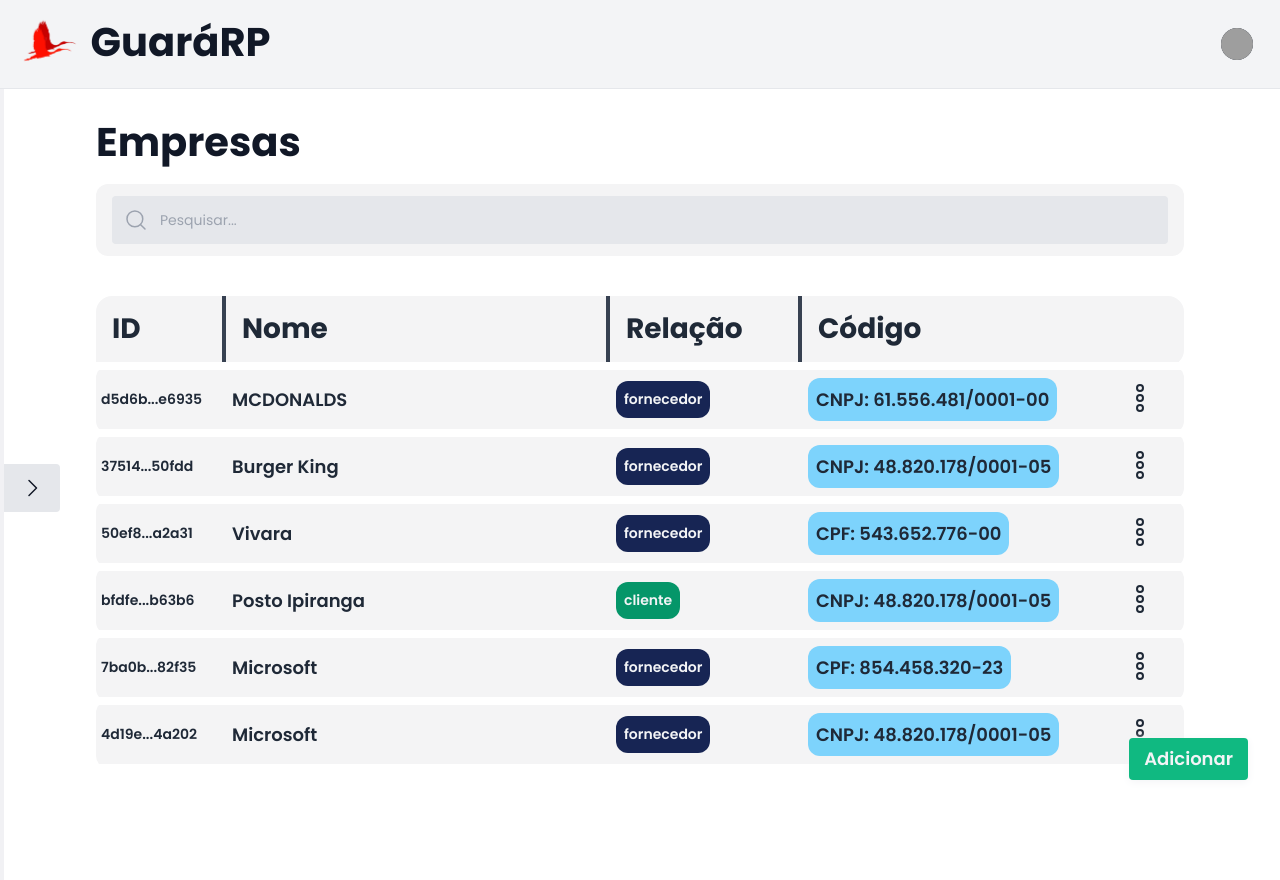
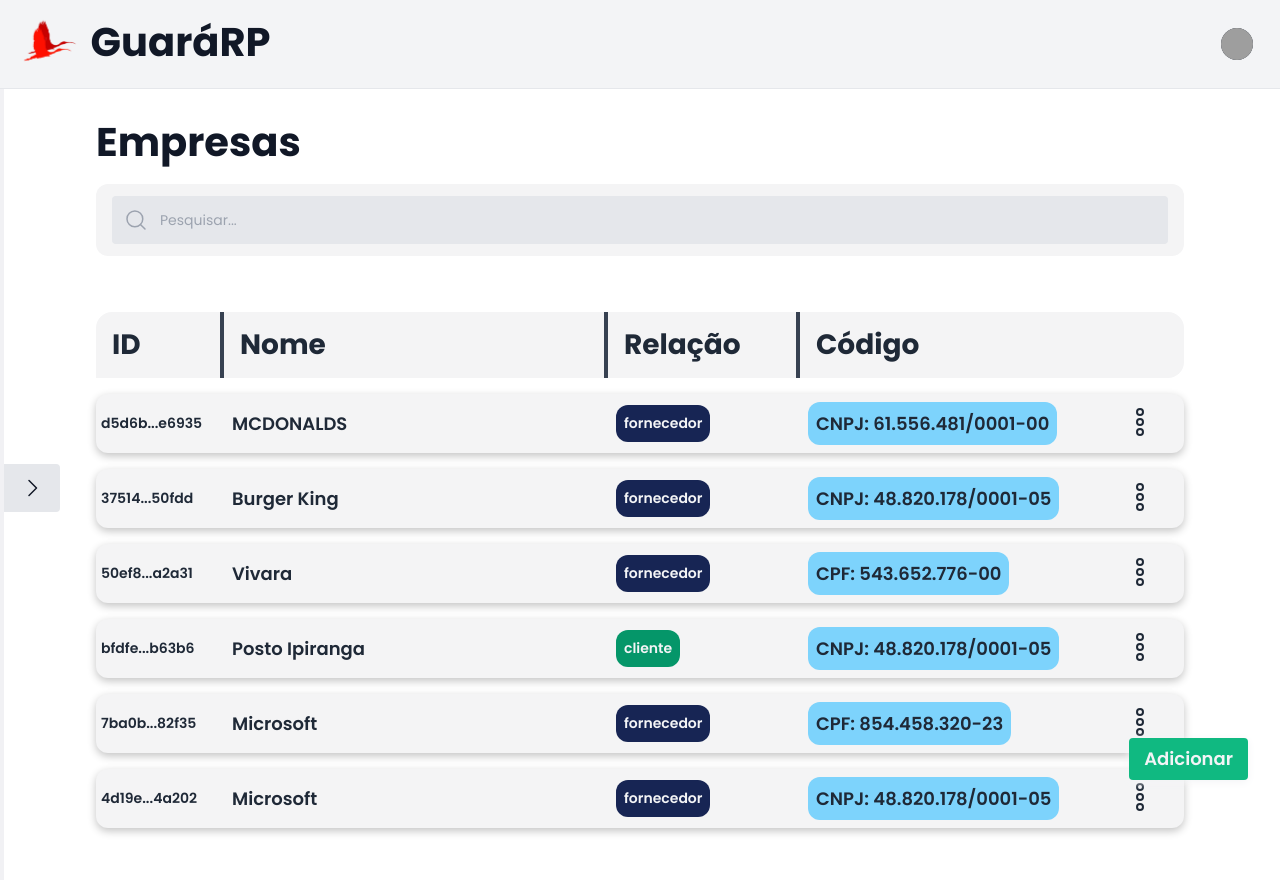
Before and after one commit to Teamtanic/Codigo-Frontend, a React (Vite) app: page /empresas in a window 1280 px wide. Built offline with nearby package versions, Linux system fonts and the light colour scheme; grey boxes are pictures that could not be loaded.

Commit message:
Add row spacing

```diff
--- a/src/screens/Home/Company/ListCompany.tsx
+++ b/src/screens/Home/Company/ListCompany.tsx
@@ -114,10 +114,10 @@ export function ListCompany() {
                     </Card>
 
                     <div className="mt-10">
-                        <table className="w-full">
+                        <table className="w-full border-separate border-spacing-y-4 ">
                             <thead >
                                 <Card asChild  >
-                                    <tr className="w-full py-3 text-left border-b-8 border-white dark:border-gray-700">
+                                    <tr className="w-full py-3 text-left dark:border-gray-700 ">
                                         <th className="py-3 px-4 rounded-bl-none rounded-tl-2xl items-center border-r-4 border-gray-700">
                                             <Heading className="!text-gray-800">ID</Heading>
                                         </th>
@@ -139,9 +139,10 @@ export function ListCompany() {
                             <tbody>
                                 {empresas.map(empresa => {
                                     return (
-                                        <Card asChild key={empresa.id} className="">
-                                            <tr className="h-16 border-b-8 border-white dark:border-gray-700">
-                                                <td className="w-32 rounded-l-xl">
+                                        <Card asChild key={empresa.id} className="cursor-pointer hover:bg-gray-400
+                                        shadow-[rgba(0,_0,_0,_0.24)_0px_3px_8px]">
+                                            <tr className="h-16 dark:border-gray-700">
+                                                <td className="w-32 rounded-l-xl mb-20">
                                                     <Popover.Root open={openMenus.includes(empresa.id)}>
                                                         <Popover.Trigger >
                                                             <Button className="bg-transparent !px-1 !justify-start hover:bg-gray-200" title='Clique para copiar' textSize="xm" textStyle="!text-gray-800 truncate font-semibold"
```
